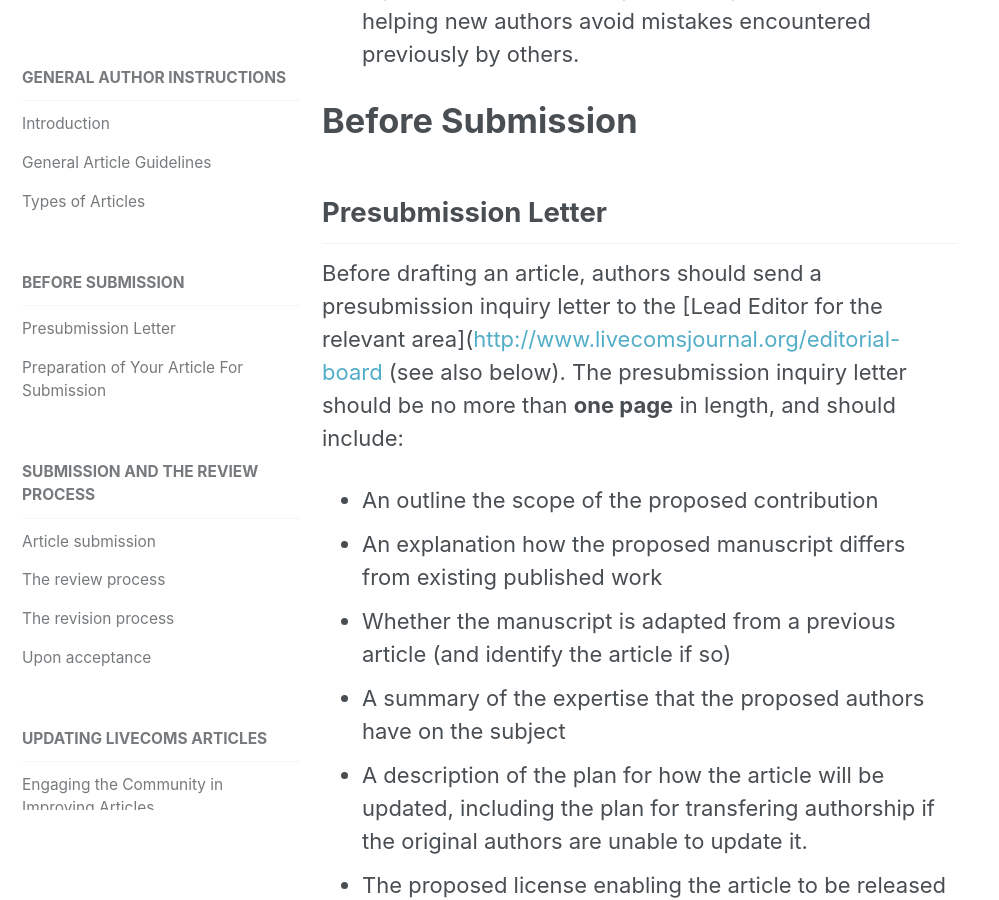
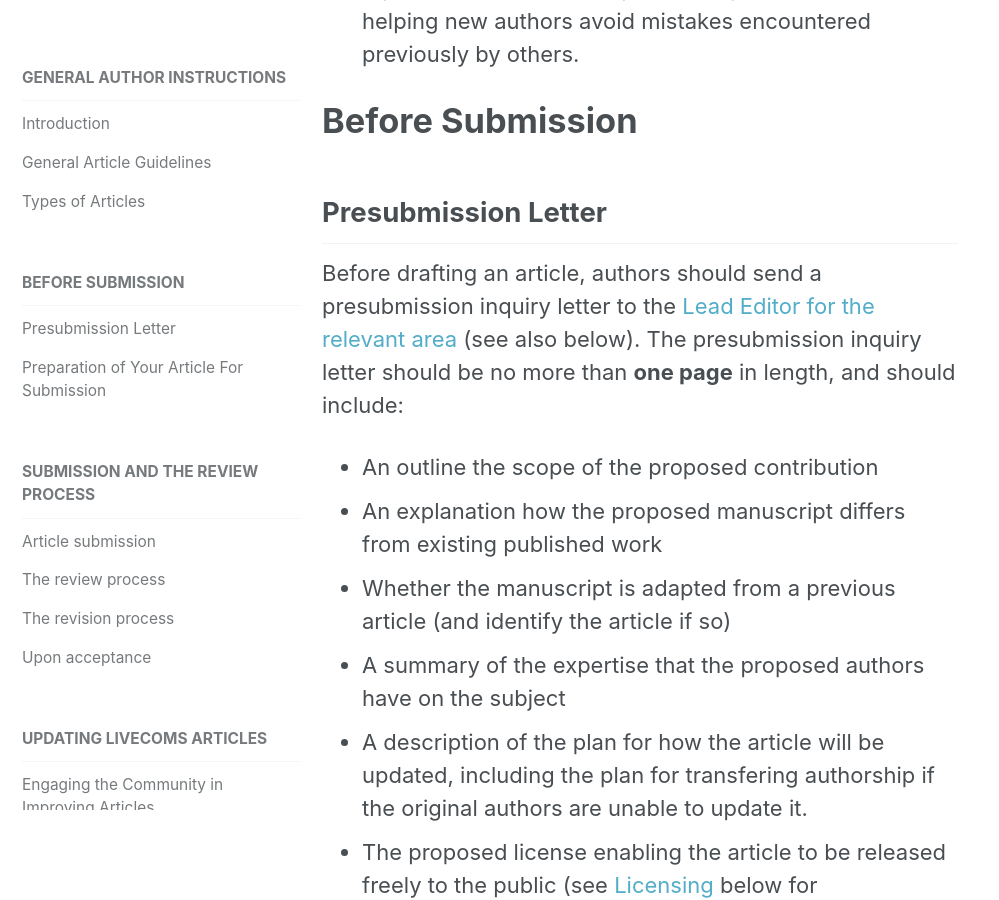
Before and after one commit to livecomsjournal/livecomsjournal.github.io, a Jekyll site: the page built from _author_instructions/01_policies.md, in a window 1280 px wide and 900 px high, scrolled down 1607 px. Shown: the whole window, without its empty margins (0-999 px from the left). Built offline with Jekyll 4.4.1, drawn with Linux system fonts in a browser that asks for light colours; some of the changed lines change nothing that is shown.

Commit message:
Update 01_policies.md
Fix typo in last commit.

```diff
--- a/_author_instructions/01_policies.md
+++ b/_author_instructions/01_policies.md
@@ -38,7 +38,7 @@ Click each type of article for more information for submitting an article of tha
 
 ## Presubmission Letter
 
-Before drafting an article, authors should send a presubmission inquiry letter to the [Lead Editor for the relevant area]([http://www.livecomsjournal.org/editorial-board](https://livecomsjournal.org/index.php/livecoms/about/editorialTeam) (see also below).
+Before drafting an article, authors should send a presubmission inquiry letter to the [Lead Editor for the relevant area](https://livecomsjournal.org/index.php/livecoms/about/editorialTeam) (see also below).
 The presubmission inquiry letter should be no more than **one page** in length, and should include:
 * An outline the scope of the proposed contribution
 * An explanation how the proposed manuscript differs from existing published work
```
